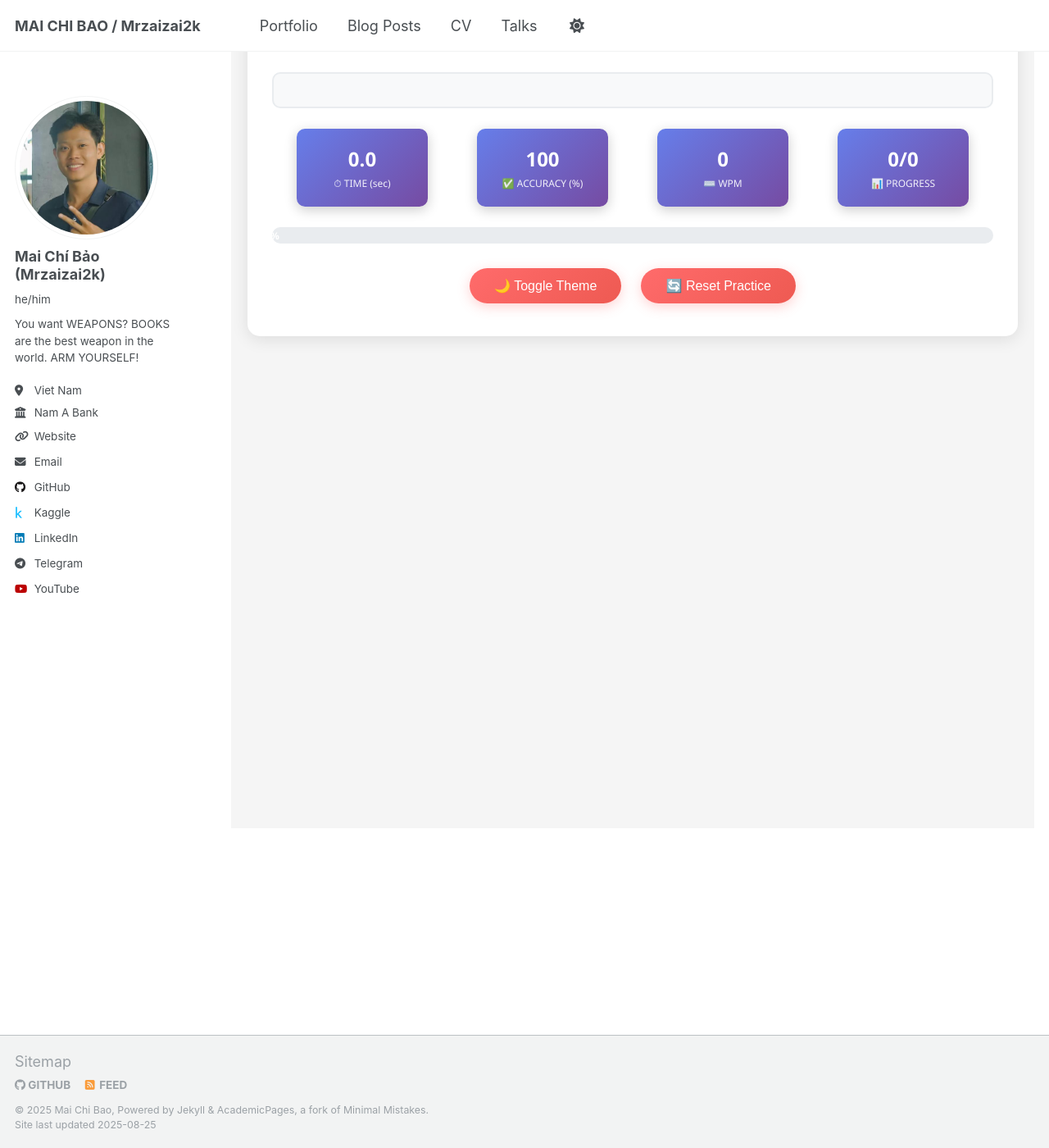
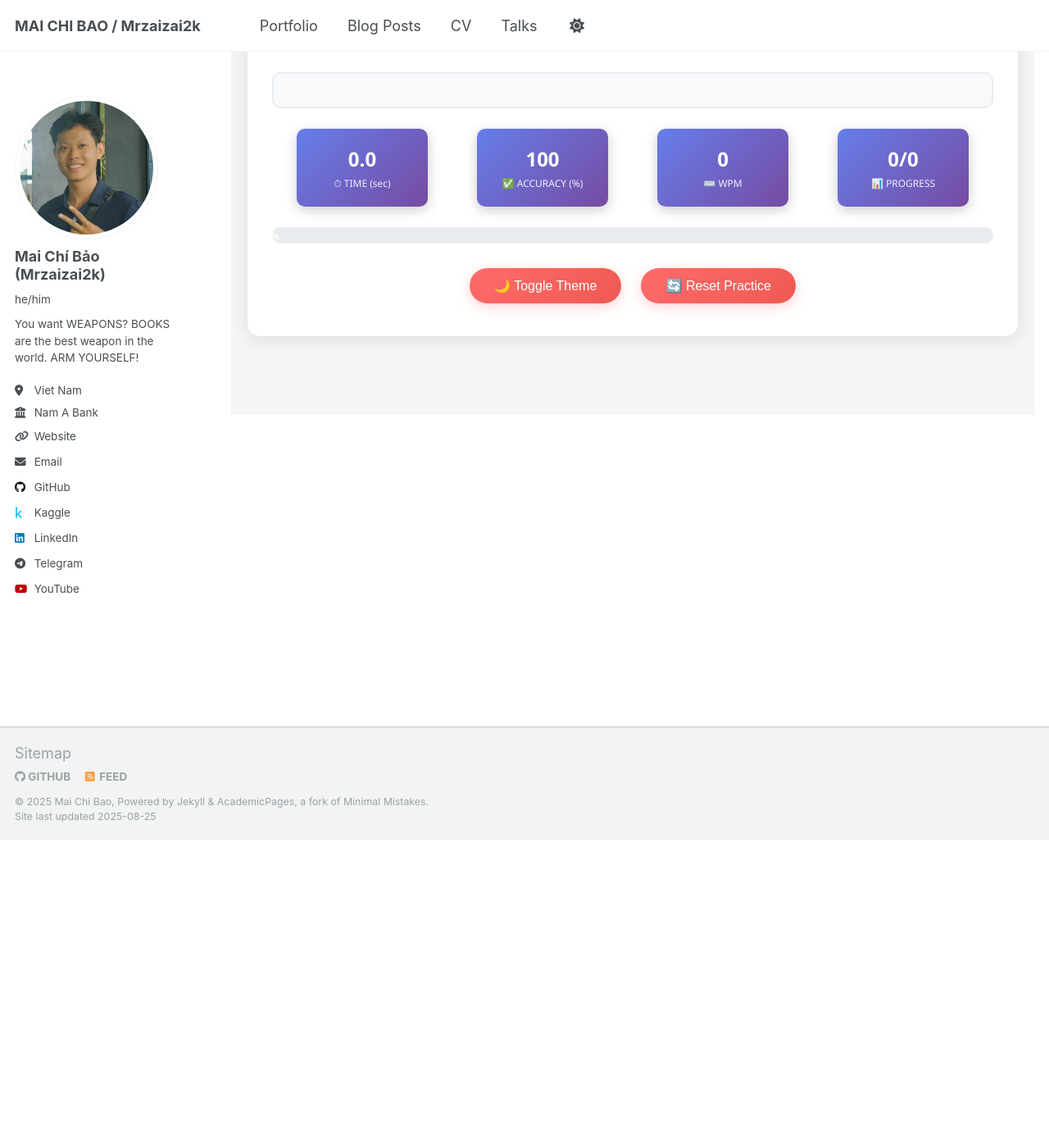
Before and after one commit to mrzaizai2k/mrzaizai2k.github.io, a Jekyll site: the page built from _pages/typing.html, in a window 1280 px wide and 1400 px high, scrolled down 376 px. Shown: the whole window at 82% size. Built offline with Jekyll 4.4.1, drawn with Linux system fonts in a browser that asks for light colours.

Commit message:
change padding bottom

```diff
--- a/_pages/typing.html
+++ b/_pages/typing.html
@@ -11,7 +11,7 @@ author_profile: true
   .responsive-iframe {
     position: relative;
     width: 100%;
-    padding-bottom: 121.4%; /* Based on 850/700 ≈ 1.214 */
+    padding-bottom: 70%; /* Based on 850/700 ≈ 1.214 */
   }
   .responsive-iframe iframe {
     position: absolute;
```
